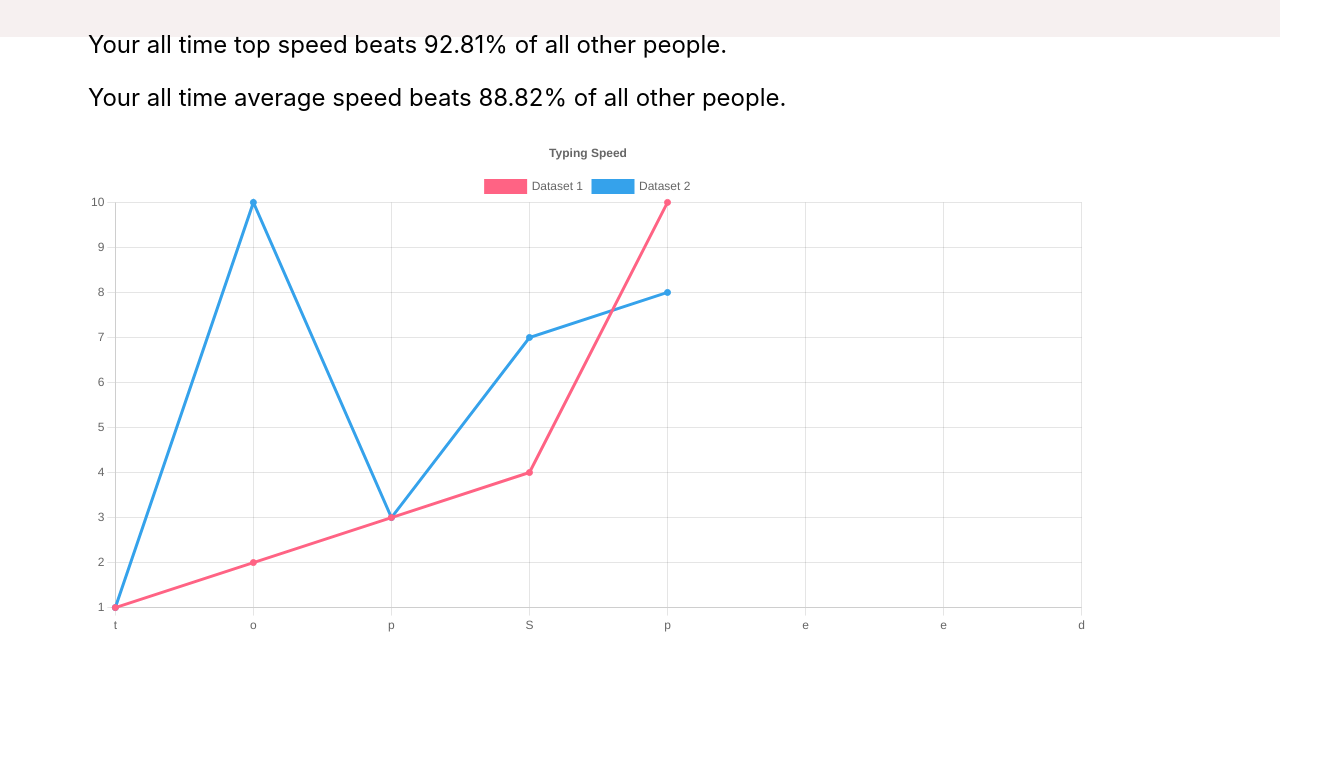
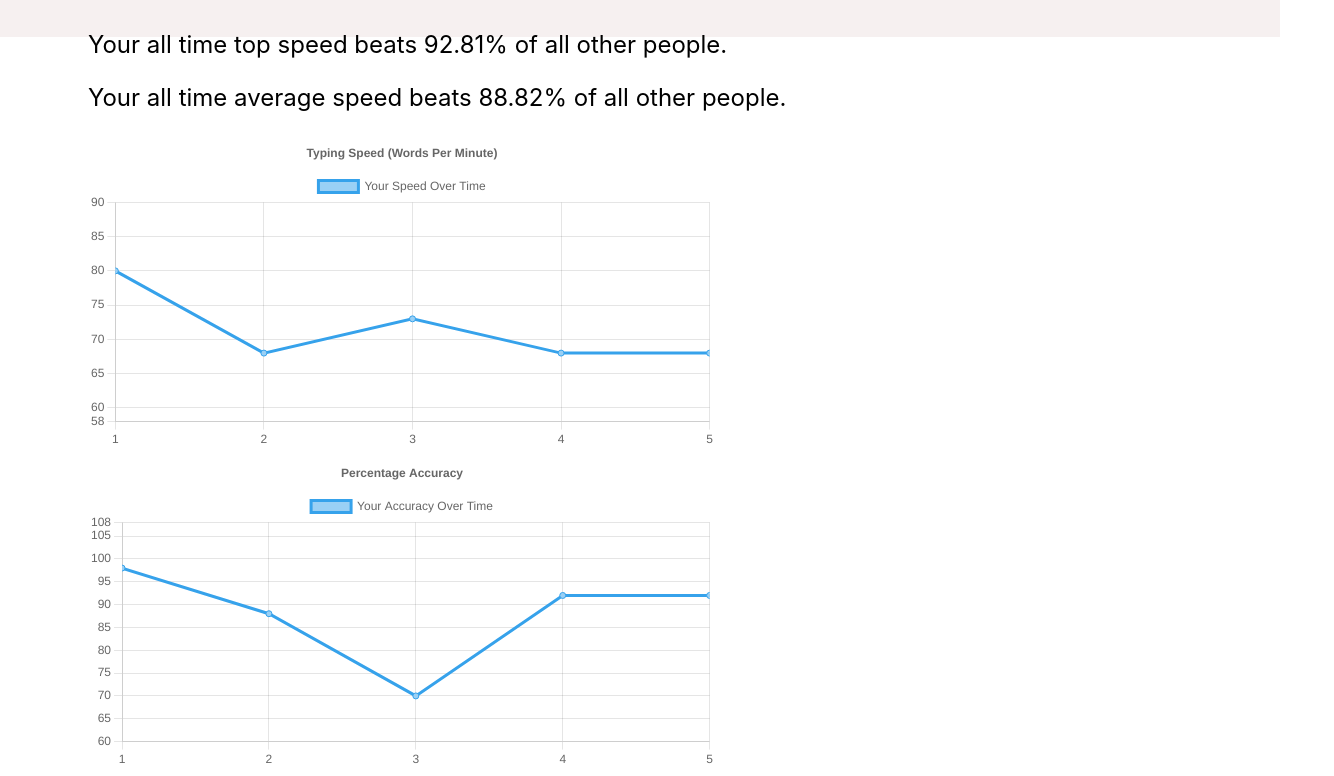
Before and after one commit to CJM1994/Typr, a React (Create React App) app in the folder client/: page / in a window 1280 px wide. Shown: the part 763-1539 px from the top of the page, 1334 px wide, since content can reach past the window. Before the commit the page ends 1399 px from the top, so only its background shows below. Built offline with nearby package versions, Linux system fonts and the light colour scheme.

Commit message:
Add usage of existing db data to create accuracy and wpm line charts

```diff
--- a/client/src/components/Profile/Charts/Line.jsx
+++ b/client/src/components/Profile/Charts/Line.jsx
@@ -1,3 +1,4 @@
+import React from 'react';
 import { Line } from 'react-chartjs-2'
 import {
   Chart as ChartJS,
@@ -22,39 +23,70 @@ ChartJS.register(
   Filler
 );
 
+const chartTitle = {
+  wordsPerMinute: 'Typing Speed (Words Per Minute)',
+  accuracy: 'Percentage Accuracy'
+}
+
+const dataLabel = {
+  wordsPerMinute: 'Your Speed Over Time',
+  accuracy: 'Your Accuracy Over Time'
+}
+
+const generateLabel = (xAxisStart, iterateBy, data) => {
+  return data.map(() => { return (xAxisStart += iterateBy).toString() });
+};
+
+const getStatisticsData = (statistics, dataSelection) => {
+  const statisticsData = [];
+
+  for (const dataPoint of statistics) {
+    statisticsData.push(dataPoint[dataSelection]);
+  };
+
+  return statisticsData;
+};
+
+export default function LineChart(props) {
+
+  const { statistics, dataSelection } = props;
+  const displayData = getStatisticsData(statistics, dataSelection);
+  const label = generateLabel(0, 1, displayData);
+
   const options = {
     responsive: true,
-  // maintainAspectRatio: false,
     plugins: {
       legend: {
         position: 'top',
       },
       title: {
         display: true,
-      text: 'Typing Speed',
+        text: chartTitle[dataSelection],
       },
     },
+    scales: {
+      x: {
+        min: 0,
+        max: displayData.length
+      },
+      y: {
+        min: Math.min(...displayData) - 10,
+        max: Math.max(...displayData) + 10
+      }
+    }
   };
 
   const data = {
-  labels: 'topSpeed',
+    labels: label,
     datasets: [
       {
-      label: 'Dataset 1',
-      data: [1, 2, 3, 4, 10],
-      borderColor: 'rgb(255, 99, 132)',
-      backgroundColor: 'rgb(255, 99, 132)',
-    },
-    {
-      label: 'Dataset 2',
-      data: [1, 10, 3, 7, 8],
-      borderColor: 'rgb(53, 162, 235)',
-      backgroundColor: 'rgb(53, 162, 235)',
-    },
+        label: dataLabel[dataSelection],
+        data: displayData,
+        borderColor: 'rgb(54, 162, 235)',
+        backgroundColor: 'rgb(154, 208, 245)',
+      }
     ],
   };
-
-export default function LineChart() {
 
   return (
     <Line
--- a/client/src/components/Profile/Profile.jsx
+++ b/client/src/components/Profile/Profile.jsx
@@ -12,6 +12,42 @@ export default function Profile(props) {
   const avgSpeed = '50.9'; // Need to query for percentile (ie. beats 88% of all other people)
   const topSpeedPercentile = '92.81%';
   const avgSpeedPercentile = '88.82%'
+
+  const statistics = [{
+    accuracy: 98,
+    wordsPerMinute: 80, // Words per min
+    timeInSeconds: 15, // Seconds
+    charactersTyped: 20,
+    createdAt: Date.now(),
+  },
+  {
+    accuracy: 88,
+    wordsPerMinute: 68, // Words per min
+    timeInSeconds: 16, // Seconds
+    charactersTyped: 18,
+    createdAt: Date.now(),
+  },
+  {
+    accuracy: 70,
+    wordsPerMinute: 73, // Words per min
+    timeInSeconds: 14, // Seconds
+    charactersTyped: 17,
+    createdAt: Date.now(),
+  },
+  {
+    accuracy: 92,
+    wordsPerMinute: 68, // Words per min
+    timeInSeconds: 15, // Seconds
+    charactersTyped: 17,
+    createdAt: Date.now(),
+  },
+  {
+    accuracy: 92,
+    wordsPerMinute: 68, // Words per min
+    timeInSeconds: 15, // Seconds
+    charactersTyped: 17,
+    createdAt: Date.now(),
+  }]
   // End of hardcoded values
 
   return (
@@ -47,8 +83,8 @@ export default function Profile(props) {
 
         {/* Implementing graphs below -Connor */}
 
-        <div id='Test'><LineChart /></div>
-
+        <div className='chart-wrapper'><LineChart statistics={statistics} dataSelection={'wordsPerMinute'} /></div>
+        <div className='chart-wrapper'><LineChart statistics={statistics} dataSelection={'accuracy'} /></div>
 
       </div>
 
--- a/client/src/components/Profile/StatisticsBlock.scss
+++ b/client/src/components/Profile/StatisticsBlock.scss
@@ -22,3 +22,10 @@
     font-size: 2rem;
   }
 }
+
+.chart-wrapper {
+  display: inline-block;
+  position: relative;
+  width: 70%;
+  justify-content: center;
+}
```
Lines whose indentation alone changed are shown as unchanged.
